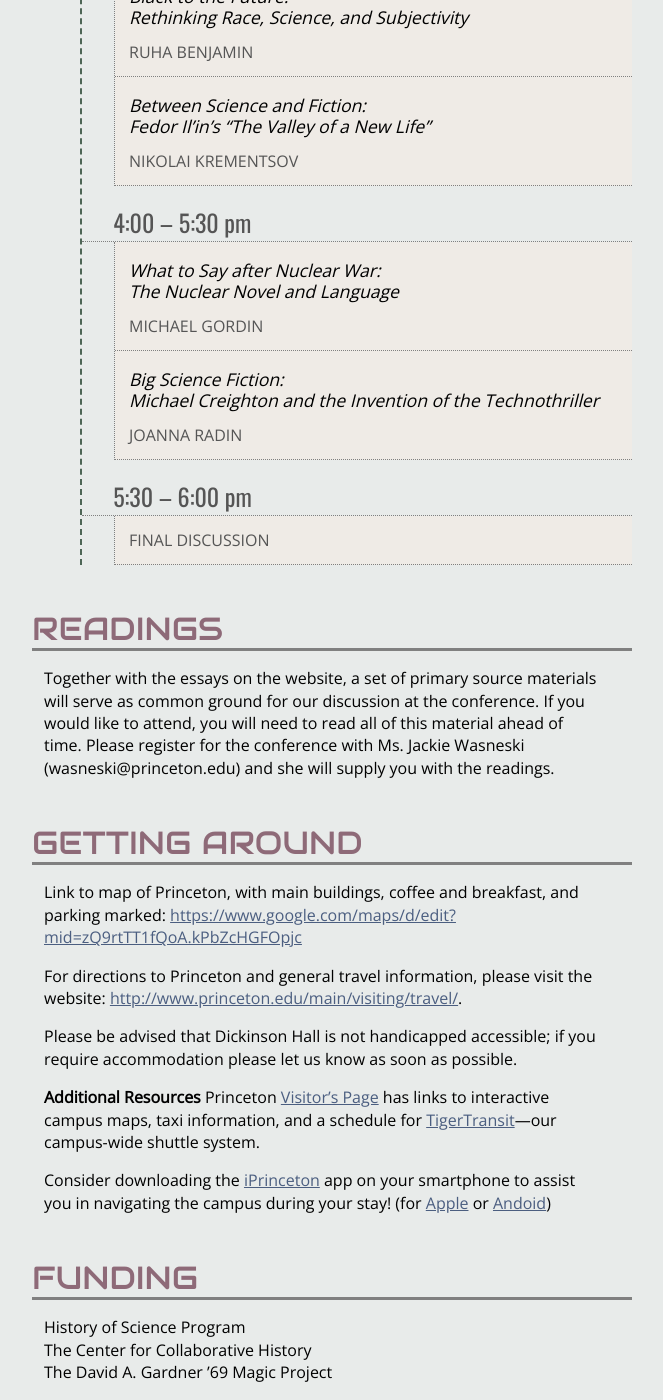
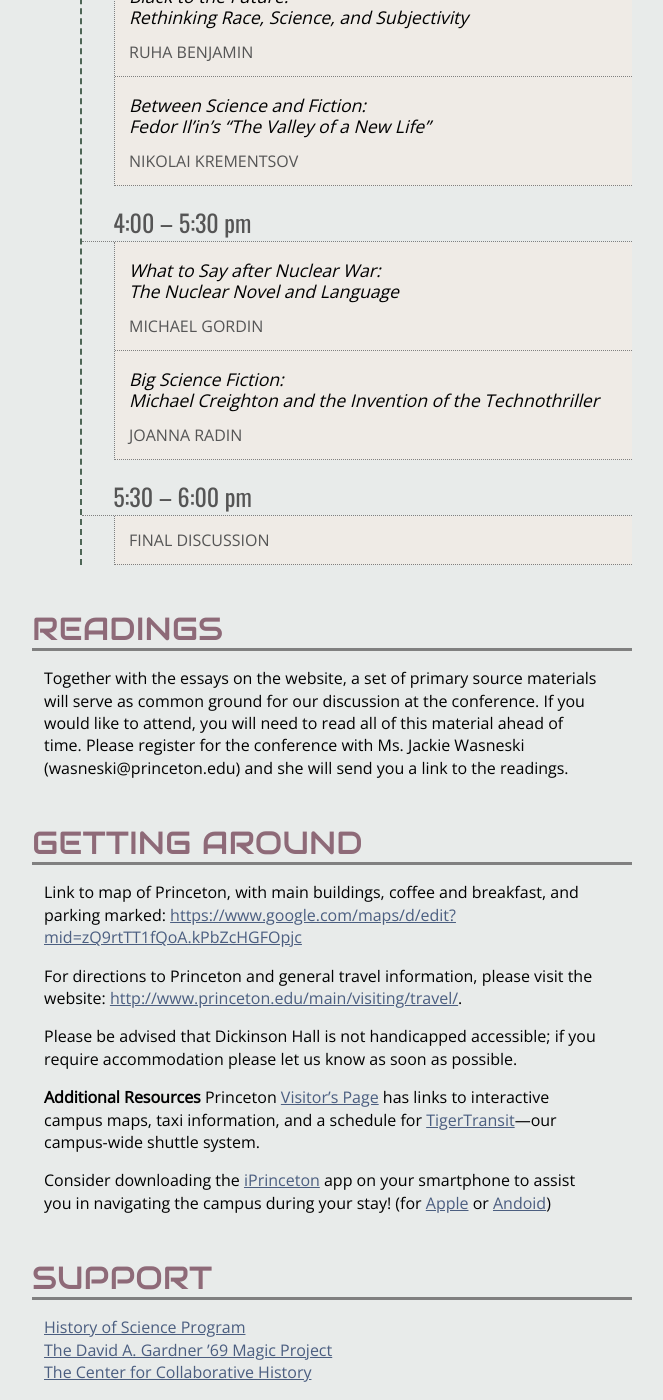
Before and after one commit to historiesofthefuture/historiesofthefuture, a Jekyll site: the page logistics.html, which Jekyll copies as it is, in a window 1280 px wide and 1400 px high, scrolled down 2105 px. Shown: the whole window, without its empty margins (308-971 px from the left). Built offline with Jekyll 4.4.1, drawn with Linux system fonts in a browser that asks for light colours; nearby versions of some CDN libraries; some web fonts are replaced.

Commit message:
Update logistics.html
Added links to "support" section

```diff
--- a/logistics.html
+++ b/logistics.html
@@ -147,7 +147,7 @@
 
 
 <div class="date">Readings</div>
-<p>Together with the essays on the website, a set of primary source materials will serve as common ground for our discussion at the conference. If you would like to attend, you will need to read all of this material ahead of time. Please register for the conference with Ms. Jackie Wasneski (wasneski@princeton.edu) and she will supply you with the readings.
+<p>Together with the essays on the website, a set of primary source materials will serve as common ground for our discussion at the conference. If you would like to attend, you will need to read all of this material ahead of time. Please register for the conference with Ms. Jackie Wasneski (wasneski@princeton.edu) and she will send you a link to the readings.
 </p>
 
 <div class="date"> Getting Around</div>
@@ -162,11 +162,11 @@
 <p>Consider downloading the <a href="http://www.princeton.edu/main/news/archive/S29/12/15A85/">iPrinceton</a> app on your smartphone to assist you in navigating the campus during your stay! (for <a href="https://itunes.apple.com/us/app/princeton-mobile/id388821195?mt=8">Apple</a> or <a href="https://play.google.com/store/apps/details?id=edu.princeton.mobile&amp;hl=en">Andoid</a>)</p>
 
 
-<div class="date">Funding</div>
+<div class="date">Support</div>
 <p>
-History of Science Program<br>
-The Center for Collaborative History<br>
-The David A. Gardner ’69 Magic Project
+<a href="http://www.princeton.edu/hos/">History of Science Program</a><br>
+<a href="http://humanities.princeton.edu/grants/magic">The David A. Gardner ’69 Magic Project</a><br>
+<a href="http://www.princeton.edu/cch/">The Center for Collaborative History</a>
 </p>
 
 
```
